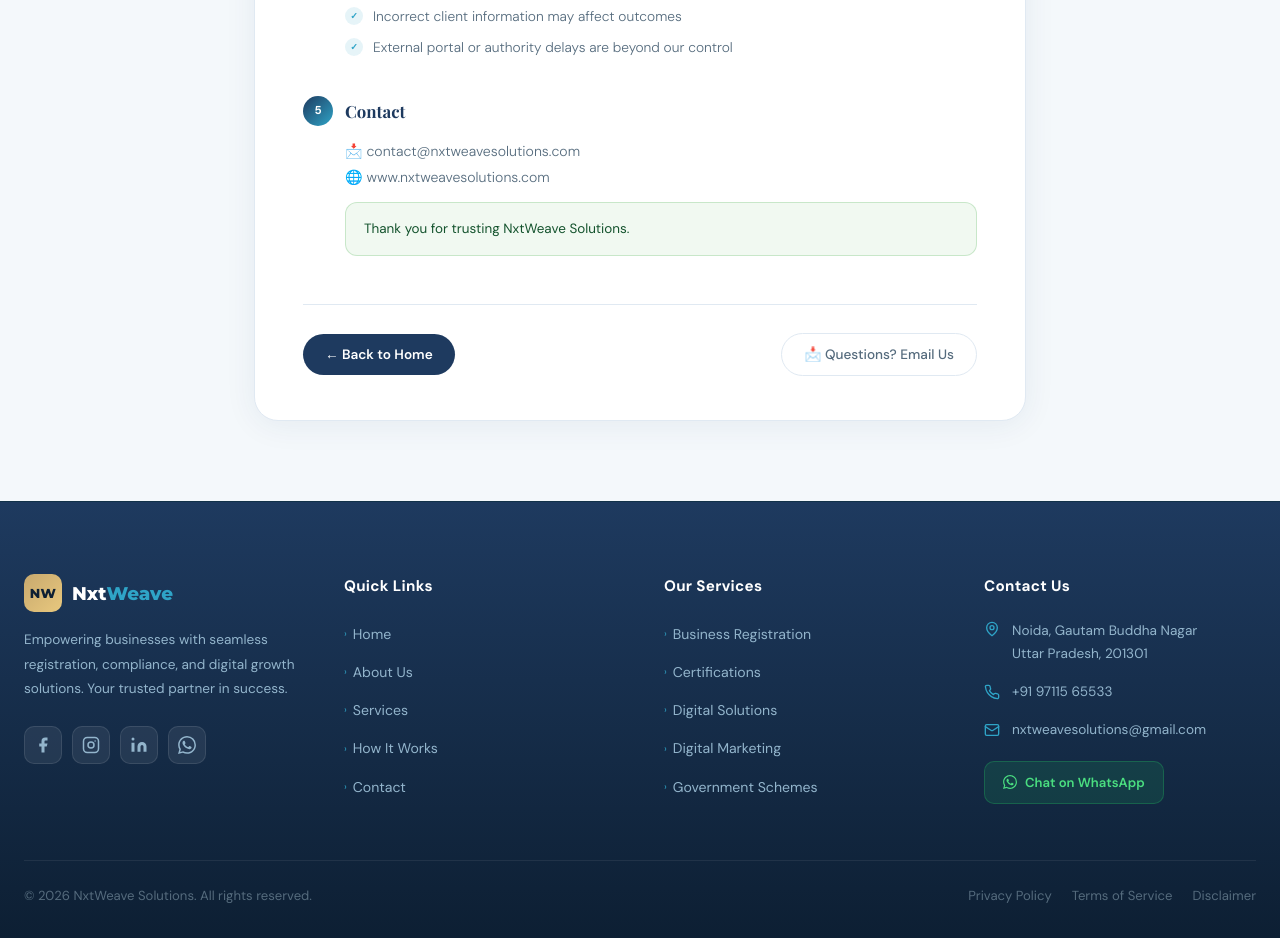
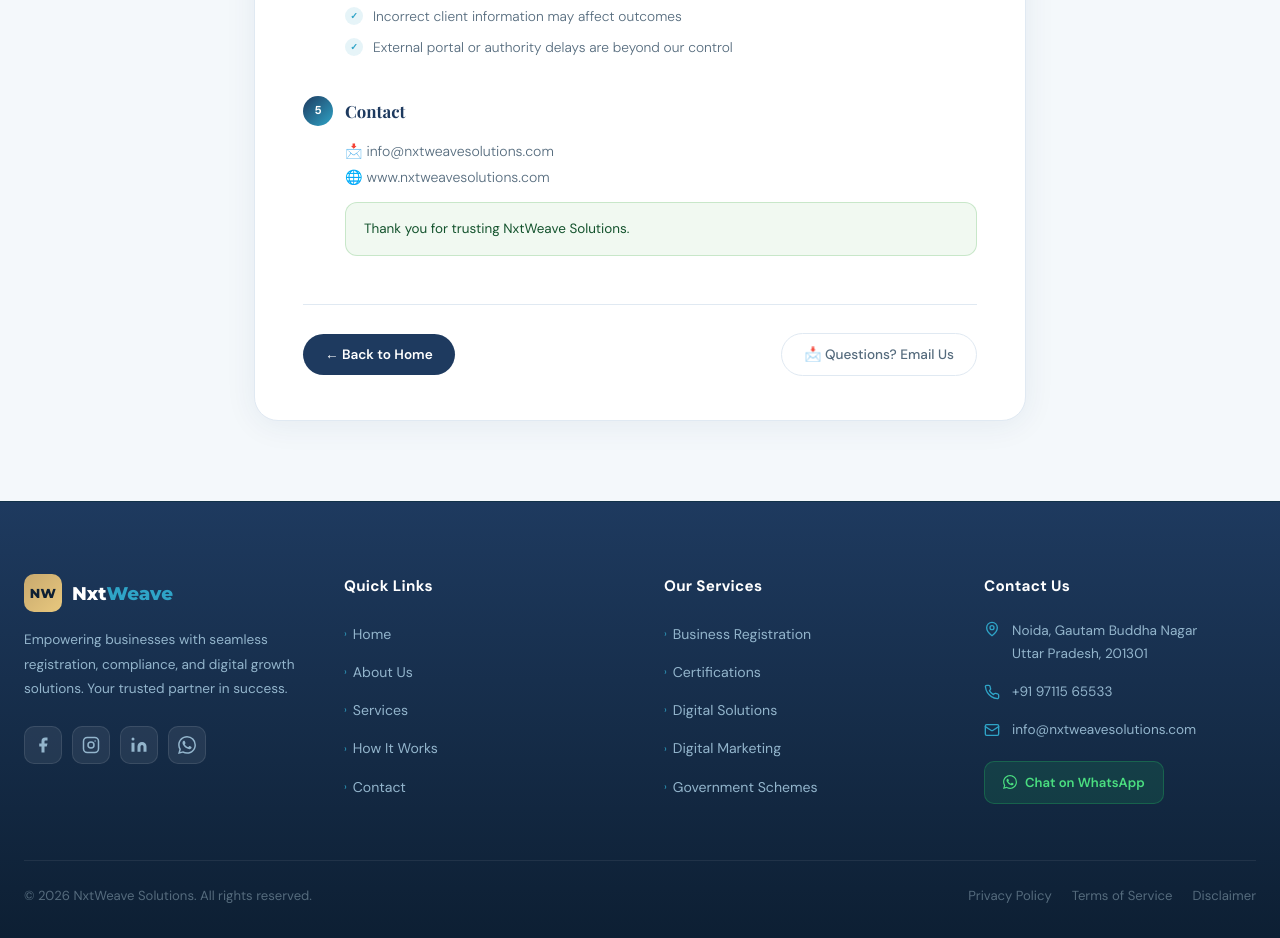
Before and after one commit to nxtweavesolutions/nxtweave-solutions, a React (Vite) app: page /disclaimer in a window 1280 px wide. Shown: the part 1080-2018 px from the top of the page. Built offline with nearby package versions, Linux system fonts and the light colour scheme; a web font is replaced by a local one.

Commit message:
Replaced contact email with info email

```diff
--- a/src/App.jsx
+++ b/src/App.jsx
@@ -342,7 +342,7 @@ and documentation completeness. We are not responsible for any delays caused
 by government departments or third-party agencies. By using our website and
 services, you acknowledge and agree to this disclaimer.
 
-Contact: contact@nxtweavesolutions.com
+Contact: info@nxtweavesolutions.com
 Website: www.nxtweavesolutions.com
 `;
 
@@ -364,14 +364,14 @@ the requested service.
 
 Your Rights
 You may request access to, correction of, or deletion of your personal data
-by contacting us at contact@nxtweavesolutions.com.
+by contacting us at info@nxtweavesolutions.com.
 
 Cookies
 Our website uses cookies and analytics tools to improve user experience and
 understand visitor behaviour. You can manage cookie preferences through your
 browser settings.
 
-Contact: contact@nxtweavesolutions.com
+Contact: info@nxtweavesolutions.com
 Website: www.nxtweavesolutions.com
 `;
 
@@ -412,7 +412,7 @@ Governing Law
 These terms are governed by the laws of India. Disputes shall be subject to
 the jurisdiction of courts in Noida, Uttar Pradesh.
 
-Contact: contact@nxtweavesolutions.com
+Contact: info@nxtweavesolutions.com
 Website: www.nxtweavesolutions.com
 `;
 
@@ -534,7 +534,7 @@ function LegalPage({ title, content }) {
           </Link>
 
           <a
-            href="mailto:contact@nxtweavesolutions.com"
+            href="mailto:info@nxtweavesolutions.com"
             style={{
               display:       "inline-flex",
               alignItems:    "center",
--- a/src/components/Footer.jsx
+++ b/src/components/Footer.jsx
@@ -280,11 +280,11 @@ export default function Footer() {
               </li>
               <li style={{ display: "flex", gap: "12px", alignItems: "center" }}>
                 <Mail size={16} style={{ color: "#2FA4C7", flexShrink: 0 }} />
-                <a href="mailto:nxtweavesolutions@gmail.com"
+                <a href="mailto:info@nxtweavesolutions.com"
                   style={{ fontSize: "0.85rem", color: "#93B5CC", textDecoration: "none", transition: "color 0.2s" }}
                   onMouseOver={(e) => e.currentTarget.style.color = "#fff"}
                   onMouseOut={(e) => e.currentTarget.style.color = "#93B5CC"}>
-                  nxtweavesolutions@gmail.com
+                  info@nxtweavesolutions.com
                 </a>
               </li>
             </ul>
--- a/src/pages/AdminLogin.jsx
+++ b/src/pages/AdminLogin.jsx
@@ -12,7 +12,7 @@ export default function AdminLogin() {
 
   const navigate = useNavigate();
 
-  const ADMIN_EMAIL = "contact@nxtweavesolutions.com"; // 🔐 Your admin email
+  const ADMIN_EMAIL = "info@nxtweavesolutions.com"; // 🔐 Your admin email
 
   const handleLogin = async (e) => {
     e.preventDefault();
--- a/src/pages/Contact.jsx
+++ b/src/pages/Contact.jsx
@@ -76,8 +76,8 @@ const CONTACT_INFO = [
   {
     icon: "📧",
     label: "Email",
-    value: "contact@nxtweavesolutions.com",
-    href: "mailto:contact@nxtweavesolutions.com",
+    value: "info@nxtweavesolutions.com",
+    href: "mailto:info@nxtweavesolutions.com",
     sub: "We reply within 24 hours",
   },
   {
--- a/src/pages/Disclaimer.jsx
+++ b/src/pages/Disclaimer.jsx
@@ -143,7 +143,7 @@ function LegalLayout({ title, subtitle, icon, children }) {
             </Link>
 
             <a
-              href="mailto:contact@nxtweavesolutions.com"
+              href="mailto:info@nxtweavesolutions.com"
               style={{
                 display: "inline-flex",
                 alignItems: "center",
@@ -379,7 +379,7 @@ export default function Disclaimer() {
 
       <Section number="5" title="Contact">
         <Para>
-          📩 contact@nxtweavesolutions.com
+          📩 info@nxtweavesolutions.com
           <br />
           🌐 www.nxtweavesolutions.com
         </Para>
--- a/src/pages/PrivacyPolicy.jsx
+++ b/src/pages/PrivacyPolicy.jsx
@@ -144,7 +144,7 @@ function LegalLayout({ title, subtitle, icon, children }) {
             </Link>
 
             <a
-              href="mailto:contact@nxtweavesolutions.com"
+              href="mailto:info@nxtweavesolutions.com"
               style={{
                 display: "inline-flex",
                 alignItems: "center",
@@ -378,7 +378,7 @@ export default function PrivacyPolicy() {
 
       <Section number="4" title="Contact Us">
         <Para>
-          📩 contact@nxtweavesolutions.com
+          📩 info@nxtweavesolutions.com
           <br />
           🌐 www.nxtweavesolutions.com
         </Para>
--- a/src/pages/TermsOfService.jsx
+++ b/src/pages/TermsOfService.jsx
@@ -143,7 +143,7 @@ function LegalLayout({ title, subtitle, icon, children }) {
             </Link>
 
             <a
-              href="mailto:contact@nxtweavesolutions.com"
+              href="mailto:info@nxtweavesolutions.com"
               style={{
                 display: "inline-flex",
                 alignItems: "center",
@@ -388,7 +388,7 @@ export default function TermsOfService() {
 
       <Section number="5" title="Contact">
         <Para>
-          📩 contact@nxtweavesolutions.com
+          📩 info@nxtweavesolutions.com
           <br />
           🌐 www.nxtweavesolutions.com
         </Para>
```
